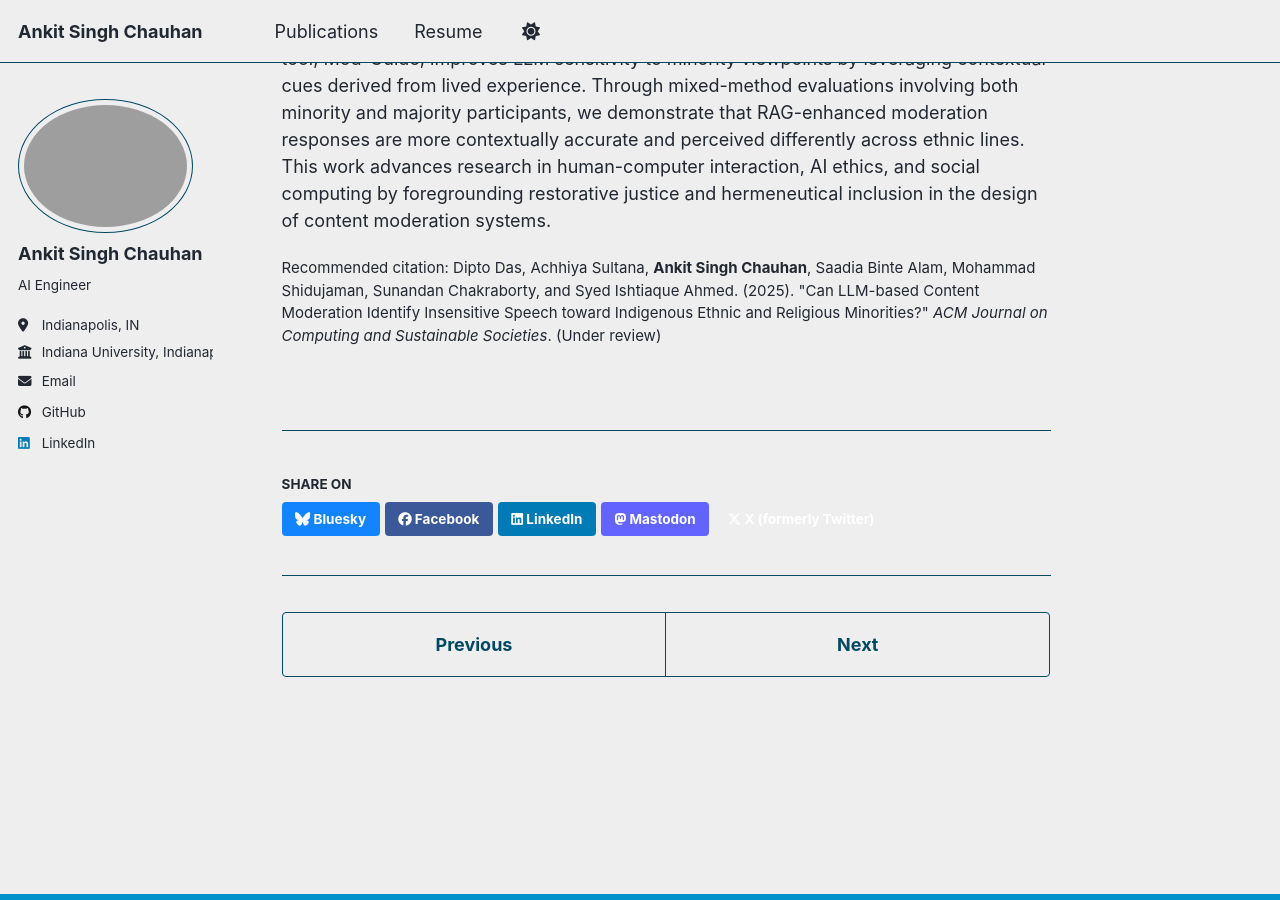
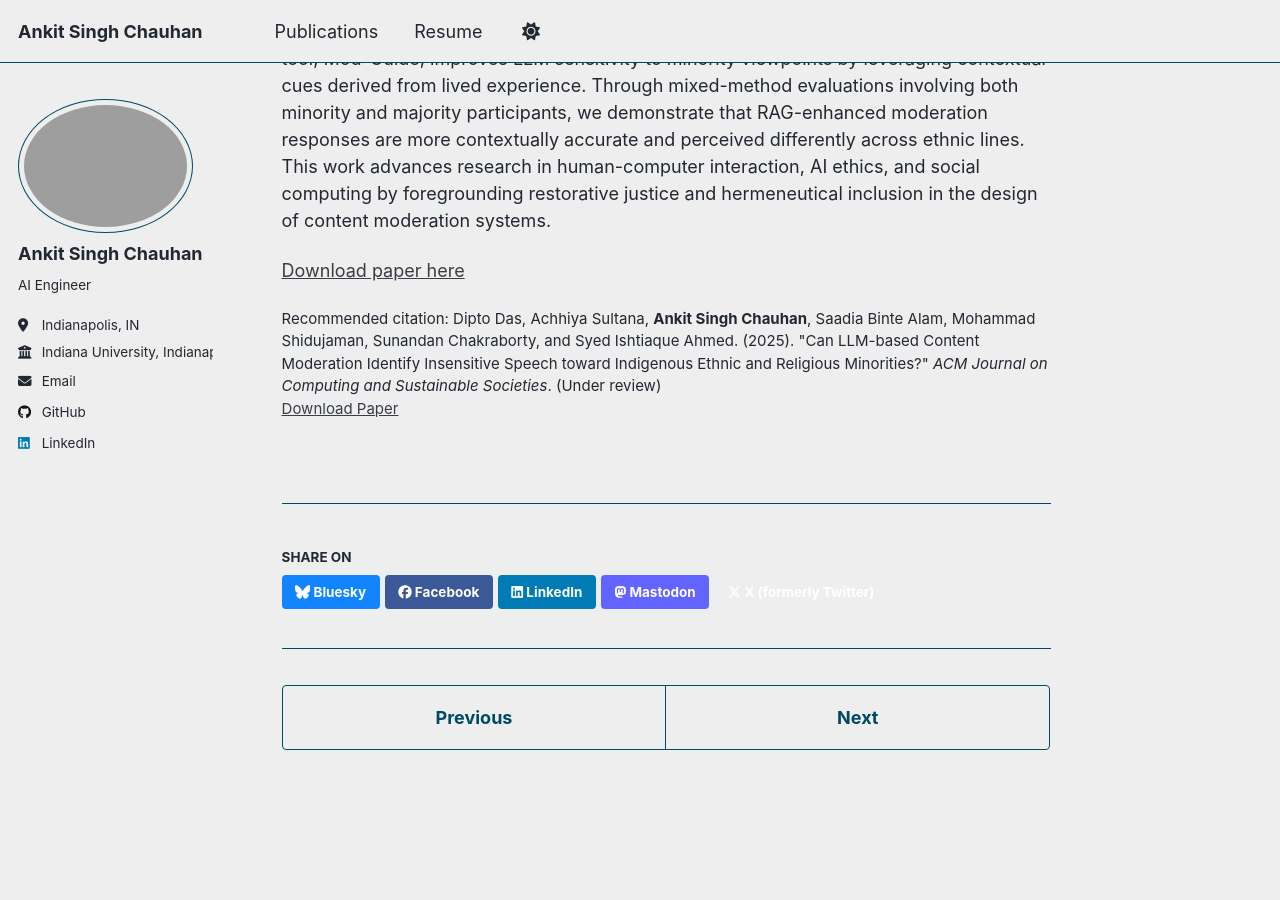
Before and after one commit to anchauha/anchauha.github.io, a Jekyll site: the page built from _publications/2025-01-02-llm-content-moderation-minorities.md, in a window 1280 px wide and 900 px high, scrolled down 477 px. Built offline with Jekyll 4.4.1, drawn with Linux system fonts in a browser that asks for light colours; a script that is not in the unit is left out.

Commit message:
Update paper URL and download link in publication
Updated the paper URL and added a download link for the paper.

```diff
--- a/_publications/2025-01-02-llm-content-moderation-minorities.md
+++ b/_publications/2025-01-02-llm-content-moderation-minorities.md
@@ -6,11 +6,11 @@ permalink: /publication/2025-01-02-llm-content-moderation-minorities
 excerpt: 'This paper investigates the epistemic limits of LLM-based moderation systems and explores methods for incorporating minority perspectives using RAG-enhanced moderation.'
 date: 2025-01-02
 venue: 'ACM Journal on Computing and Sustainable Societies'
-# paperurl: 'http://example.com/paper.pdf'  # Uncomment and update when available
+paperurl: 'https://www.diptodas.net/files/papers/Mod_Guide.pdf'
 citation: 'Dipto Das, Achhiya Sultana, <b>Ankit Singh Chauhan</b>, Saadia Binte Alam, Mohammad Shidujaman, Sunandan Chakraborty, and Syed Ishtiaque Ahmed.  (2025). &quot;Can LLM-based Content Moderation Identify Insensitive Speech toward Indigenous Ethnic and Religious Minorities?&quot; <i>ACM Journal on Computing and Sustainable Societies</i>.  (Under review)'
 ---
 
 Language operates as a mechanism of both marginalization and resistance, especially for minority communities navigating insensitive and harmful speech online. As content moderation increasingly depends on large language models (LLMs), concerns arise about whether these systems can recognize culturally insensitive speech from the perspectives of historically underrepresented groups. Focusing on Bangladesh's Hindu and Chakma communities–the country's largest religious and Indigenous ethnic minorities, respectively–this paper investigates the epistemic limits of LLM-based moderation systems and explores methods for incorporating minority perspectives.  We co-created a culturally grounded corpus of insensitive speech with community members and integrated their narratives into moderation pipelines using retrieval-augmented generation (RAG). Our tool, Mod-Guide, improves LLM sensitivity to minority viewpoints by leveraging contextual cues derived from lived experience. Through mixed-method evaluations involving both minority and majority participants, we demonstrate that RAG-enhanced moderation responses are more contextually accurate and perceived differently across ethnic lines. This work advances research in human-computer interaction, AI ethics, and social computing by foregrounding restorative justice and hermeneutical inclusion in the design of content moderation systems.
 
-<!-- [Download paper here](http://example.com/paper.pdf) -->
+[Download paper here](https://www.diptodas.net/files/papers/Mod_Guide.pdf)
 <!-- [Code repository](http://github.com/example/repo) -->
```
